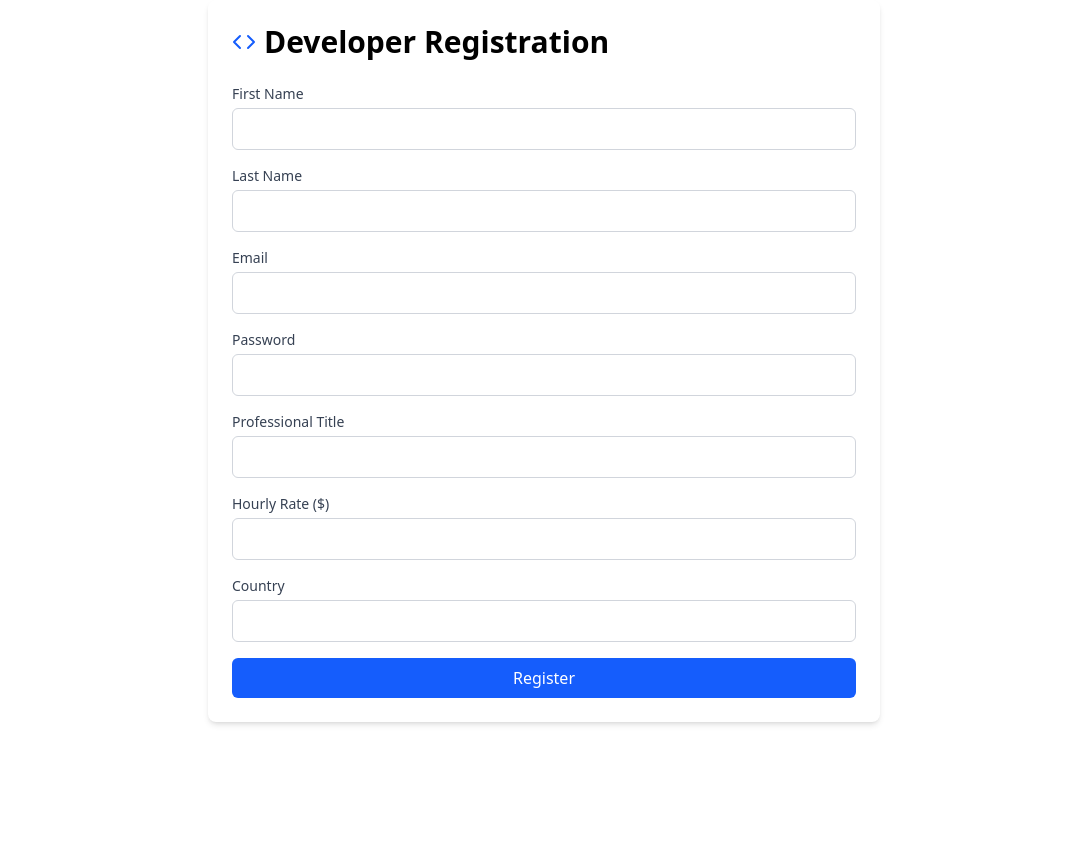
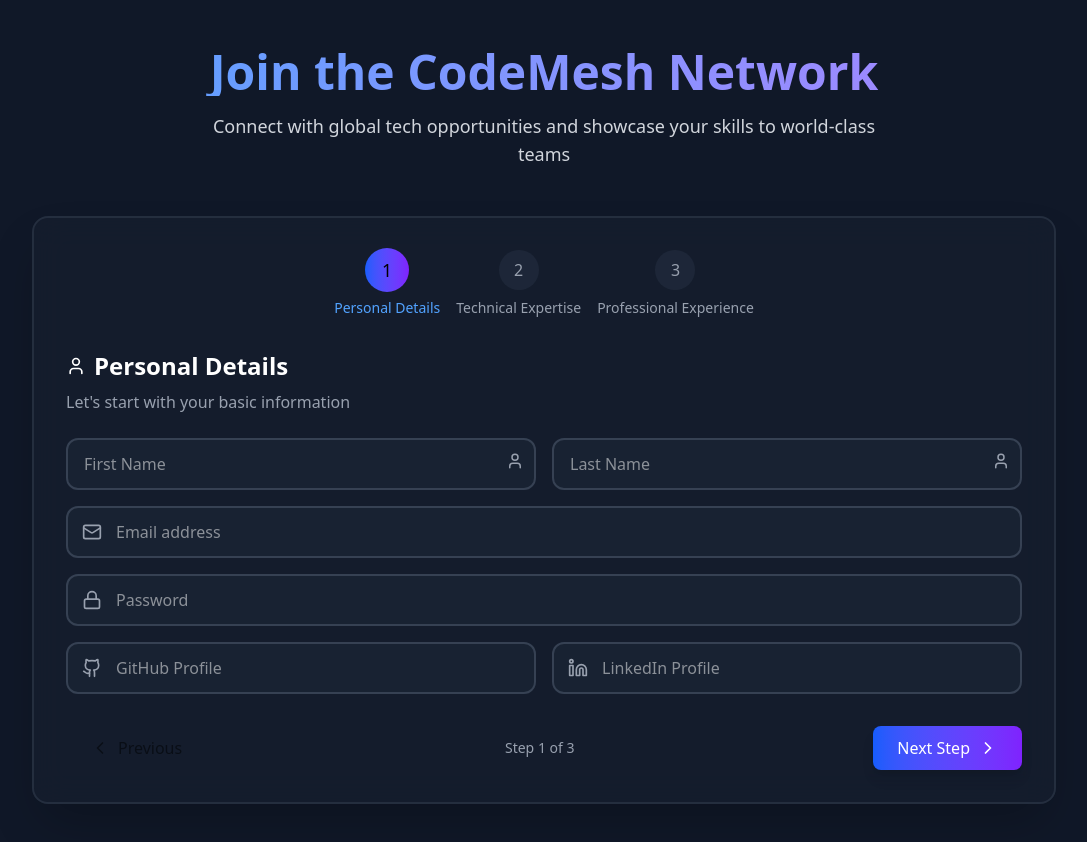
Before and after one commit to mohdaman7/Freelancer-Project, a React (Vite) app in the folder frontend/: page /freelancer-register in a window 1280 px wide. Shown: the top 842 px of the page, without its empty margins (96-1183 px from the left). Before the commit the page ends 800 px from the top, so only its background shows below. Built offline with nearby package versions, Linux system fonts and the light colour scheme.

Commit message:
skill update

```diff
--- a/frontend/src/user/pages/DeveloperRegister.jsx
+++ b/frontend/src/user/pages/DeveloperRegister.jsx
@@ -1,159 +1,358 @@
-import { useState } from 'react';
-import { useFormik } from 'formik';
-import * as Yup from 'yup';
-import DeveloperAuthJoi from '../validations/developerValidation';
-import { Code, Briefcase, Globe, Github, Linkedin } from 'lucide-react';
+import { useState } from "react";
+import {
+  Code,
+  Mail,
+  User,
+  Lock,
+  ChevronLeft,
+  ChevronRight,
+  Briefcase,
+  X,
+  Github,
+  Linkedin,
+  Award,
+  Rocket,
+  Plus,
+} from "lucide-react";
 
 const DeveloperRegister = () => {
-  const [skills, setSkills] = useState([]);
-
-  const formik = useFormik({
-    initialValues: {
-      firstName: '',
-      lastName: '',
-      email: '',
-      password: '',
-      title: '',
-      hourlyRate: '',
-      skills: [],
-      country: ''
-    },
-    validationSchema: Yup.object({
-      // Convert Joi schema to Yup or use Joi directly
-    }),
-    onSubmit: async (values) => {
-      try {
-        const { error } = DeveloperAuthJoi.validate(values);
-        if (error) throw new Error(error.details[0].message);
-
-        // Add API call to register developer
-        console.log('Registration data:', values);
-      } catch (err) {
-        console.error('Registration error:', err.message);
-      }
-    }
+  const [step, setStep] = useState(0);
+  const [selectedSkills, setSelectedSkills] = useState([]);
+  const [otherSkill, setOtherSkill] = useState("");
+  const [showOtherSkill, setShowOtherSkill] = useState(false);
+  const [formData, setFormData] = useState({
+    firstName: "",
+    lastName: "",
+    email: "",
+    password: "",
+    experience: "",
+    github: "",
+    linkedin: "",
   });
 
-  return (
-    <div className="max-w-2xl mx-auto p-6 bg-white rounded-lg shadow-md">
-      <h2 className="text-3xl font-bold mb-6 flex items-center gap-2">
-        <Code className="text-blue-600" /> Developer Registration
-      </h2>
+  const skills = [
+    { name: "React", color: "from-blue-500 to-blue-600" },
+    { name: "Node.js", color: "from-green-500 to-green-600" },
+    { name: "Python", color: "from-yellow-500 to-yellow-600" },
+    { name: "TypeScript", color: "from-blue-600 to-blue-700" },
+    { name: "AWS", color: "from-orange-500 to-orange-600" },
+    { name: "JavaScript", color: "from-blue-400 to-blue-500" },
+    { name: "Express", color: "from-pink-500 to-pink-600" },
+    { name: "Flutter", color: "from-blue-300 to-blue-400" },
+    { name: "Angular", color: "from-amber-500 to-amber-600" },
+    { name: "Redis", color: "from-red-500 to-red-600" },
+  ];
 
-      <form onSubmit={formik.handleSubmit} className="space-y-4">
-        {/* First Name */}
-        <div>
-          <label className="block text-sm font-medium text-gray-700">First Name</label>
+  const handleSkillToggle = (skill) => {
+    if (skill === "Other") {
+      setShowOtherSkill(!showOtherSkill);
+      if (showOtherSkill) {
+        setSelectedSkills((prev) => prev.filter((s) => s !== "Other"));
+        setOtherSkill("");
+      } else {
+        setSelectedSkills((prev) => [...prev, "Other"]);
+      }
+    } else {
+      setSelectedSkills((prev) =>
+        prev.includes(skill)
+          ? prev.filter((s) => s !== skill)
+          : [...prev, skill]
+      );
+    }
+  };
+
+  const handleAddCustomSkill = () => {
+    if (otherSkill.trim() && !selectedSkills.includes(otherSkill.trim())) {
+      setSelectedSkills((prev) => [...prev, otherSkill.trim()]);
+      setOtherSkill("");
+      setShowOtherSkill(false);
+    }
+  };
+
+  const steps = [
+    {
+      title: "Personal Details",
+      description: "Let's start with your basic information",
+      icon: <User className="w-5 h-5" />,
+      content: (
+        <div className="space-y-4 animate-fade-in">
+          <div className="grid grid-cols-2 gap-4">
+            <div className="relative group">
+              <input
+                placeholder="First Name"
+                className="w-full px-4 py-3 bg-gray-800/50 border-2 border-gray-700 rounded-xl focus:outline-none focus:border-blue-500 text-white transition-all"
+                value={formData.firstName}
+                onChange={(e) =>
+                  setFormData({ ...formData, firstName: e.target.value })
+                }
+              />
+              <span className="absolute right-3 top-3.5 text-gray-400 group-focus-within:text-blue-400">
+                <User size={18} />
+              </span>
+            </div>
+            <div className="relative group">
+              <input
+                placeholder="Last Name"
+                className="w-full px-4 py-3 bg-gray-800/50 border-2 border-gray-700 rounded-xl focus:outline-none focus:border-blue-500 text-white transition-all"
+                value={formData.lastName}
+                onChange={(e) =>
+                  setFormData({ ...formData, lastName: e.target.value })
+                }
+              />
+              <span className="absolute right-3 top-3.5 text-gray-400 group-focus-within:text-blue-400">
+                <User size={18} />
+              </span>
+            </div>
+          </div>
+
+          <div className="relative group">
+            <input
+              className="w-full px-4 py-3 bg-gray-800/50 border-2 border-gray-700 rounded-xl focus:outline-none focus:border-blue-500 text-white transition-all pl-12"
+              placeholder="Email address"
+              type="email"
+              value={formData.email}
+              onChange={(e) =>
+                setFormData({ ...formData, email: e.target.value })
+              }
+            />
+            <Mail className="absolute left-4 top-4 h-5 w-5 text-gray-400 group-focus-within:text-blue-400" />
+          </div>
+
+          <div className="relative group">
+            <input
+              className="w-full px-4 py-3 bg-gray-800/50 border-2 border-gray-700 rounded-xl focus:outline-none focus:border-blue-500 text-white transition-all pl-12"
+              placeholder="Password"
+              type="password"
+              value={formData.password}
+              onChange={(e) =>
+                setFormData({ ...formData, password: e.target.value })
+              }
+            />
+            <Lock className="absolute left-4 top-4 h-5 w-5 text-gray-400 group-focus-within:text-blue-400" />
+          </div>
+
+          <div className="grid grid-cols-2 gap-4">
+            <div className="relative group">
+              <input
+                className="w-full px-4 py-3 bg-gray-800/50 border-2 border-gray-700 rounded-xl focus:outline-none focus:border-blue-500 text-white transition-all pl-12"
+                placeholder="GitHub Profile"
+                value={formData.github}
+                onChange={(e) =>
+                  setFormData({ ...formData, github: e.target.value })
+                }
+              />
+              <Github className="absolute left-4 top-4 h-5 w-5 text-gray-400 group-focus-within:text-blue-400" />
+            </div>
+            <div className="relative group">
+              <input
+                className="w-full px-4 py-3 bg-gray-800/50 border-2 border-gray-700 rounded-xl focus:outline-none focus:border-blue-500 text-white transition-all pl-12"
+                placeholder="LinkedIn Profile"
+                value={formData.linkedin}
+                onChange={(e) =>
+                  setFormData({ ...formData, linkedin: e.target.value })
+                }
+              />
+              <Linkedin className="absolute left-4 top-4 h-5 w-5 text-gray-400 group-focus-within:text-blue-400" />
+            </div>
+          </div>
+        </div>
+      ),
+    },
+    {
+      title: "Technical Expertise",
+      description: "Showcase your core skills and technologies",
+      icon: <Code className="w-5 h-5" />,
+      content: (
+        <div className="space-y-6 animate-fade-in">
+          <div className="flex flex-wrap gap-3">
+            {skills.map((skill) => (
+              <button
+                key={skill.name}
+                onClick={() => handleSkillToggle(skill.name)}
+                className={`px-4 py-2 rounded-xl text-sm font-medium flex items-center gap-2 transition-all duration-300 transform hover:scale-105 ${
+                  selectedSkills.includes(skill.name)
+                    ? `bg-gradient-to-r ${skill.color} text-white shadow-lg`
+                    : "bg-gray-800/50 border-2 border-gray-700 text-gray-300 hover:border-blue-500"
+                }`}
+              >
+                <span>{skill.name}</span>
+                {selectedSkills.includes(skill.name) && (
+                  <div className="w-2 h-2 bg-white rounded-full" />
+                )}
+              </button>
+            ))}
+            <button
+              onClick={() => handleSkillToggle("Other")}
+              className={`px-4 py-2 rounded-xl text-sm font-medium flex items-center gap-2 transition-all duration-300 transform hover:scale-105 ${
+                selectedSkills.includes("Other")
+                  ? "bg-gradient-to-r from-purple-500 to-pink-500 text-white shadow-lg"
+                  : "bg-gray-800/50 border-2 border-gray-700 text-gray-300 hover:border-blue-500"
+              }`}
+            >
+              <Plus className="w-4 h-4" />
+              Other
+            </button>
+          </div>
+
+          {showOtherSkill && (
+            <div className="flex gap-2">
               <input
                 type="text"
-            name="firstName"
-            value={formik.values.firstName}
-            onChange={formik.handleChange}
-            className="mt-1 block w-full p-2 border border-gray-300 rounded-md"
+                placeholder="Enter custom skill..."
+                value={otherSkill}
+                onChange={(e) => setOtherSkill(e.target.value)}
+                onBlur={handleAddCustomSkill}
+                onKeyPress={(e) => e.key === "Enter" && handleAddCustomSkill()}
+                className="w-full px-4 py-2 bg-gray-800/50 border-2 border-gray-700 rounded-xl focus:outline-none focus:border-blue-500 text-white transition-all"
               />
-          {formik.errors.firstName && (
-            <p className="text-red-500 text-sm">{formik.errors.firstName}</p>
+            </div>
+          )}
+
+          <div className="flex flex-wrap gap-2">
+            {selectedSkills
+              .filter((s) => s !== "Other")
+              .map((skill, index) => (
+                <div
+                  key={index}
+                  className="inline-flex items-center bg-gradient-to-r from-blue-600 to-violet-600 rounded-xl px-3 py-1.5"
+                >
+                  <span className="text-sm text-white mr-2">{skill}</span>
+                  <button
+                    onClick={() => handleSkillToggle(skill)}
+                    className="hover:text-blue-200 transition-colors"
+                  >
+                    <X className="w-4 h-4" />
+                  </button>
+                </div>
+              ))}
+          </div>
+
+          {selectedSkills.length < 3 && (
+            <div className="bg-gray-800/50 border-2 border-dashed border-gray-700 rounded-xl p-4 text-center text-gray-400">
+              <Rocket className="w-8 h-8 mx-auto mb-2" />
+              Select at least 3 skills to showcase your expertise
+            </div>
           )}
         </div>
+      ),
+    },
+    {
+      title: "Professional Experience",
+      description: "Highlight your achievements and career journey",
+      icon: <Briefcase className="w-5 h-5" />,
+      content: (
+        <div className="space-y-4 animate-fade-in">
+          <div className="relative group">
+            <textarea
+              placeholder="Describe your experience, projects, and achievements...\nExample:\n- Built scalable microservices architecture\n- Led team of 5 developers\n- Implemented CI/CD pipeline"
+              className="w-full h-48 px-4 py-3 bg-gray-800/50 border-2 border-gray-700 rounded-xl focus:outline-none focus:border-blue-500 text-white resize-none transition-all"
+              value={formData.experience}
+              onChange={(e) =>
+                setFormData({ ...formData, experience: e.target.value })
+              }
+            />
+            <Award className="absolute right-4 top-4 h-5 w-5 text-gray-400 group-focus-within:text-blue-400" />
+          </div>
+        </div>
+      ),
+    },
+  ];
 
-        {/* Last Name */}
-        <div>
-          <label className="block text-sm font-medium text-gray-700">Last Name</label>
-          <input
-            type="text"
-            name="lastName"
-            value={formik.values.lastName}
-            onChange={formik.handleChange}
-            className="mt-1 block w-full p-2 border border-gray-300 rounded-md"
-          />
-          {formik.errors.lastName && (
-            <p className="text-red-500 text-sm">{formik.errors.lastName}</p>
-          )}
+  const nextStep = () =>
+    setStep((prev) => Math.min(prev + 1, steps.length - 1));
+  const prevStep = () => setStep((prev) => Math.max(prev - 1, 0));
+
+  const handleSubmit = () => {
+    const finalData = {
+      ...formData,
+      skills: selectedSkills.filter((s) => s !== "Other"),
+    };
+    console.log("Submitting:", finalData);
+  };
+
+  return (
+    <div className="min-h-screen bg-gray-900 py-12 px-4 sm:px-6 lg:px-8">
+      <div className="max-w-5xl mx-auto">
+        <div className="text-center mb-12">
+          <h1 className="text-4xl md:text-5xl font-bold mb-4 bg-gradient-to-r from-blue-400 to-violet-400 bg-clip-text text-transparent">
+            Join the CodeMesh Network
+          </h1>
+          <p className="text-gray-300 text-lg max-w-2xl mx-auto">
+            Connect with global tech opportunities and showcase your skills to
+            world-class teams
+          </p>
         </div>
 
-        {/* Email */}
-        <div>
-          <label className="block text-sm font-medium text-gray-700">Email</label>
-          <input
-            type="email"
-            name="email"
-            value={formik.values.email}
-            onChange={formik.handleChange}
-            className="mt-1 block w-full p-2 border border-gray-300 rounded-md"
-          />
-          {formik.errors.email && (
-            <p className="text-red-500 text-sm">{formik.errors.email}</p>
-          )}
+        <div className="bg-gray-800/30 backdrop-blur-lg border-2 border-gray-700/50 rounded-2xl p-8 shadow-2xl">
+          <div className="mb-8">
+            <div className="flex justify-center gap-4 mb-6">
+              {steps.map((_, index) => (
+                <div key={index} className="flex flex-col items-center">
+                  <div
+                    className={`w-10 h-10 rounded-full flex items-center justify-center mb-2 transition-all ${
+                      index === step
+                        ? "bg-gradient-to-r from-blue-600 to-violet-600 scale-110"
+                        : index < step
+                        ? "bg-blue-900/30 text-blue-400"
+                        : "bg-gray-700/30 text-gray-400"
+                    }`}
+                  >
+                    {index + 1}
+                  </div>
+                  <span
+                    className={`text-sm ${
+                      index === step ? "text-blue-400" : "text-gray-400"
+                    }`}
+                  >
+                    {steps[index].title}
+                  </span>
+                </div>
+              ))}
+            </div>
           </div>
 
-        {/* Password */}
-        <div>
-          <label className="block text-sm font-medium text-gray-700">Password</label>
-          <input
-            type="password"
-            name="password"
-            value={formik.values.password}
-            onChange={formik.handleChange}
-            className="mt-1 block w-full p-2 border border-gray-300 rounded-md"
-          />
-          {formik.errors.password && (
-            <p className="text-red-500 text-sm">{formik.errors.password}</p>
-          )}
+          <div className="mb-8">
+            <h3 className="text-2xl font-bold text-white mb-2 flex items-center gap-2">
+              {steps[step].icon}
+              {steps[step].title}
+            </h3>
+            <p className="text-gray-400 mb-6">{steps[step].description}</p>
+            {steps[step].content}
           </div>
 
-        {/* Title */}
-        <div>
-          <label className="block text-sm font-medium text-gray-700">Professional Title</label>
-          <input
-            type="text"
-            name="title"
-            value={formik.values.title}
-            onChange={formik.handleChange}
-            className="mt-1 block w-full p-2 border border-gray-300 rounded-md"
-          />
-          {formik.errors.title && (
-            <p className="text-red-500 text-sm">{formik.errors.title}</p>
-          )}
+          <div className="flex justify-between items-center">
+            <button
+              onClick={prevStep}
+              disabled={step === 0}
+              className={`px-6 py-2.5 rounded-lg flex items-center gap-2 transition-all ${
+                step === 0
+                  ? "opacity-50 cursor-not-allowed"
+                  : "text-gray-300 hover:bg-gray-700/30 hover:text-white"
+              }`}
+            >
+              <ChevronLeft className="w-5 h-5" />
+              Previous
+            </button>
+
+            <div className="text-sm text-gray-400">
+              Step {step + 1} of {steps.length}
             </div>
 
-        {/* Hourly Rate */}
-        <div>
-          <label className="block text-sm font-medium text-gray-700">Hourly Rate ($)</label>
-          <input
-            type="number"
-            name="hourlyRate"
-            value={formik.values.hourlyRate}
-            onChange={formik.handleChange}
-            className="mt-1 block w-full p-2 border border-gray-300 rounded-md"
-          />
-          {formik.errors.hourlyRate && (
-            <p className="text-red-500 text-sm">{formik.errors.hourlyRate}</p>
-          )}
+            <button
+              onClick={step === steps.length - 1 ? handleSubmit : nextStep}
+              disabled={step === 1 && selectedSkills.length < 3}
+              className={`px-6 py-2.5 rounded-lg flex items-center gap-2 transition-all ${
+                step === 1 && selectedSkills.length < 3
+                  ? "opacity-50 cursor-not-allowed"
+                  : "bg-gradient-to-r from-blue-600 to-violet-600 hover:from-blue-700 hover:to-violet-700 text-white shadow-lg"
+              }`}
+            >
+              {step === steps.length - 1 ? "Complete Profile" : "Next Step"}
+              <ChevronRight className="w-5 h-5" />
+            </button>
           </div>
-
-        {/* Country */}
-        <div>
-          <label className="block text-sm font-medium text-gray-700">Country</label>
-          <input
-            type="text"
-            name="country"
-            value={formik.values.country}
-            onChange={formik.handleChange}
-            className="mt-1 block w-full p-2 border border-gray-300 rounded-md"
-          />
-          {formik.errors.country && (
-            <p className="text-red-500 text-sm">{formik.errors.country}</p>
-          )}
         </div>
-
-        {/* Submit Button */}
-        <button
-          type="submit"
-          className="w-full bg-blue-600 text-white p-2 rounded-md hover:bg-blue-700"
-        >
-          Register
-        </button>
-      </form>
+      </div>
     </div>
   );
 };
```
Lines whose indentation alone changed are shown as unchanged.
